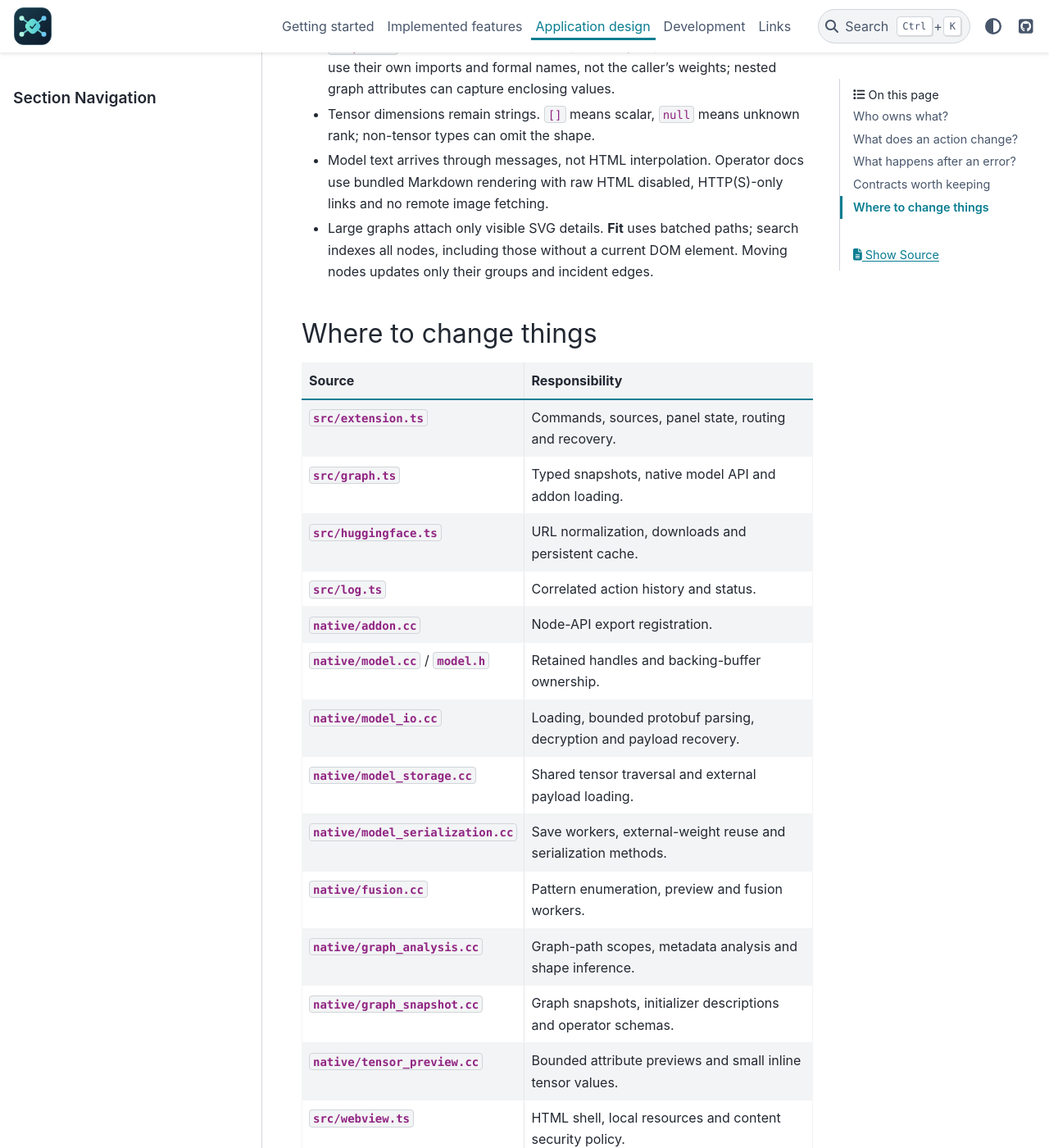
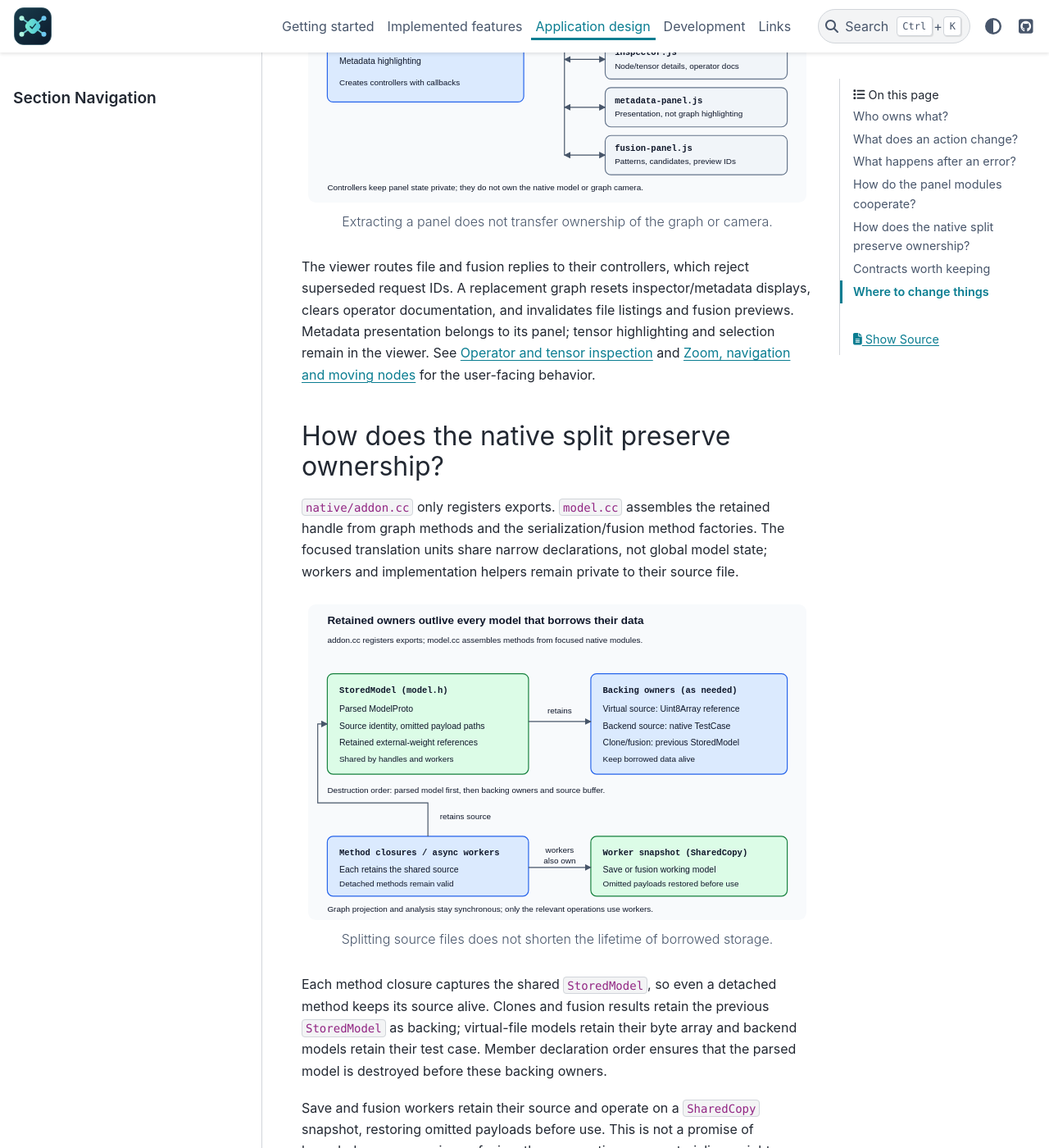
Before and after one commit to xadupre/onnx-light-viewer, a Sphinx documentation site: the page built from docs/design.rst, in a window 1280 px wide and 1400 px high, scrolled down 3601 px. Shown: the whole window at 82% size. Built offline with Sphinx 7.4.7 and the PyData theme 0.15.4, drawn with Linux system fonts in a browser that asks for light colours; some of the changed text lies outside the part shown.

Commit message:
Document architecture after native and sidebar refactoring (#155)
Co-authored-by: Copilot <223556219+Copilot@users.noreply.github.com>

```diff
--- a/docs/design.rst
+++ b/docs/design.rst
@@ -99,6 +99,58 @@ recreation. This recovers caught exceptions, not native process crashes.
 After fusion, recovery clones the retained edited model instead of reloading
 the original source, preserving applied rewrites.
 
+How do the panel modules cooperate?
+-----------------------------------
+
+``src/webview.ts`` loads the local Markdown renderer, the five panel factories,
+then ``media/viewer.js``, under the same CSP. The viewer creates the controllers
+with explicit callbacks; no framework or bundler is needed for these modules.
+
+.. figure:: _static/webview-controllers.svg
+   :alt: The viewer coordinates five private controllers: sidebar, file panels,
+         inspector, metadata panel and fusion panel. Data and explicit callbacks
+         connect them; graph state remains in the viewer.
+   :width: 100%
+
+   Extracting a panel does not transfer ownership of the graph or camera.
+
+The viewer routes file and fusion replies to their controllers, which reject
+superseded request IDs. A replacement graph resets inspector/metadata displays,
+clears operator documentation, and invalidates file listings and fusion previews.
+Metadata presentation belongs to its panel; tensor highlighting and selection
+remain in the viewer.
+See :doc:`features/inspection` and :doc:`features/navigation` for the user-facing
+behavior.
+
+How does the native split preserve ownership?
+---------------------------------------------
+
+``native/addon.cc`` only registers exports. ``model.cc`` assembles the retained
+handle from graph methods and the serialization/fusion method factories.
+The focused translation units share narrow declarations, not global model state;
+workers and implementation helpers remain private to their source file.
+
+.. figure:: _static/native-ownership.svg
+   :alt: Native method closures and asynchronous workers retain a shared
+         StoredModel. It owns the parsed model and the relevant backing owners.
+         Workers also own a working snapshot for serialization or fusion.
+   :width: 100%
+
+   Splitting source files does not shorten the lifetime of borrowed storage.
+
+Each method closure captures the shared ``StoredModel``, so even a detached
+method keeps its source alive. Clones and fusion results retain the previous
+``StoredModel`` as backing; virtual-file models retain their byte array and
+backend models retain their test case. Member declaration order ensures that
+the parsed model is destroyed before these backing owners.
+
+Save and fusion workers retain their source and operate on a ``SharedCopy``
+snapshot, restoring omitted payloads before use. This is not a promise of
+bounded-memory saving or fusion: those operations can materialize weights.
+Graph projection and analysis remain synchronous; splitting translation units
+does not move them onto workers. See :doc:`features/opening_models` and
+:doc:`features/fusion_patterns` for the action semantics.
+
 Contracts worth keeping
 ------------------------
 
```
Also changed, not shown: other parts of docs/design.rst (+0 -8 lines), docs/_static/native-ownership.svg (added), docs/_static/viewer-architecture.svg, docs/_static/webview-controllers.svg (added).
